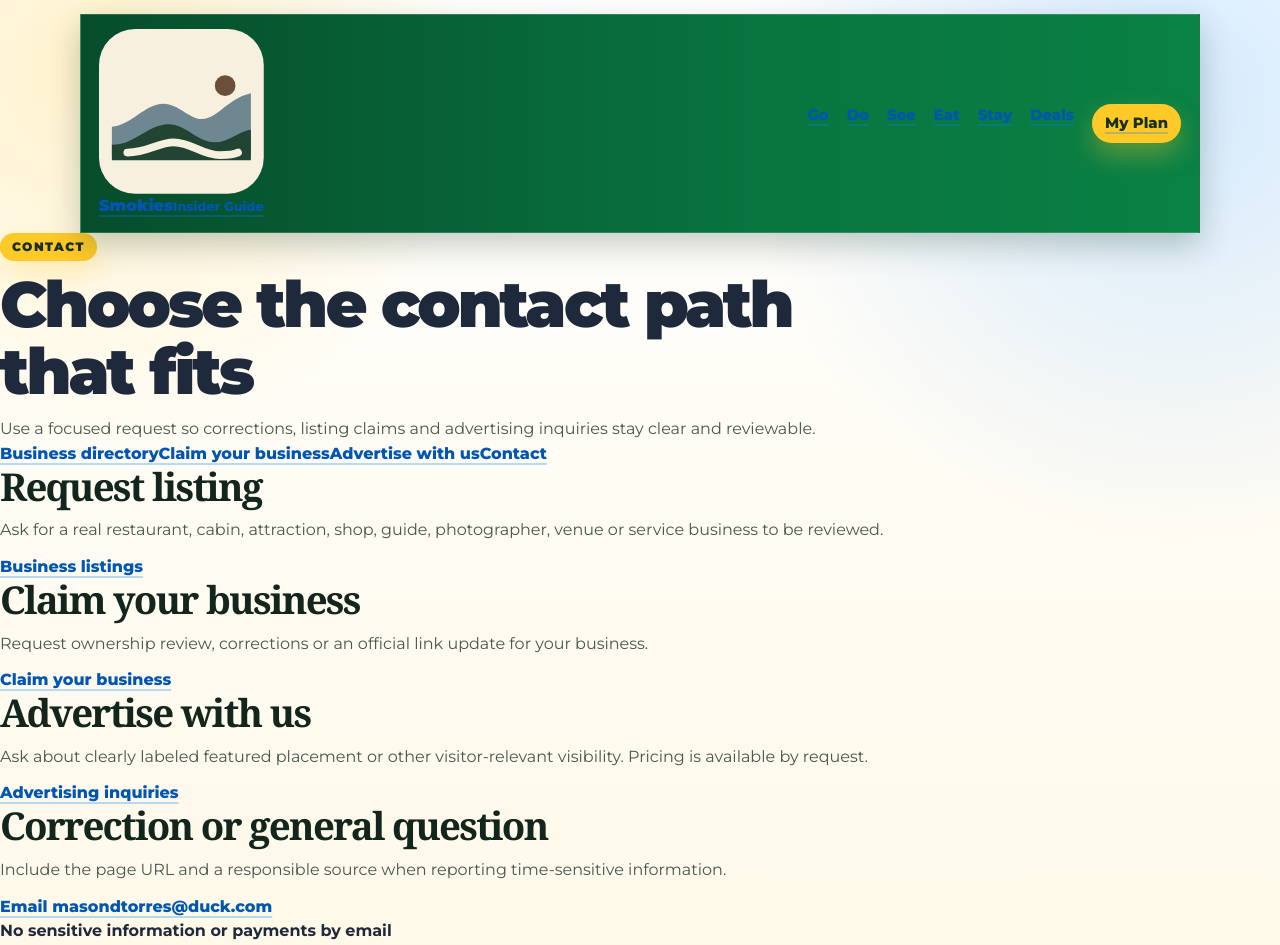
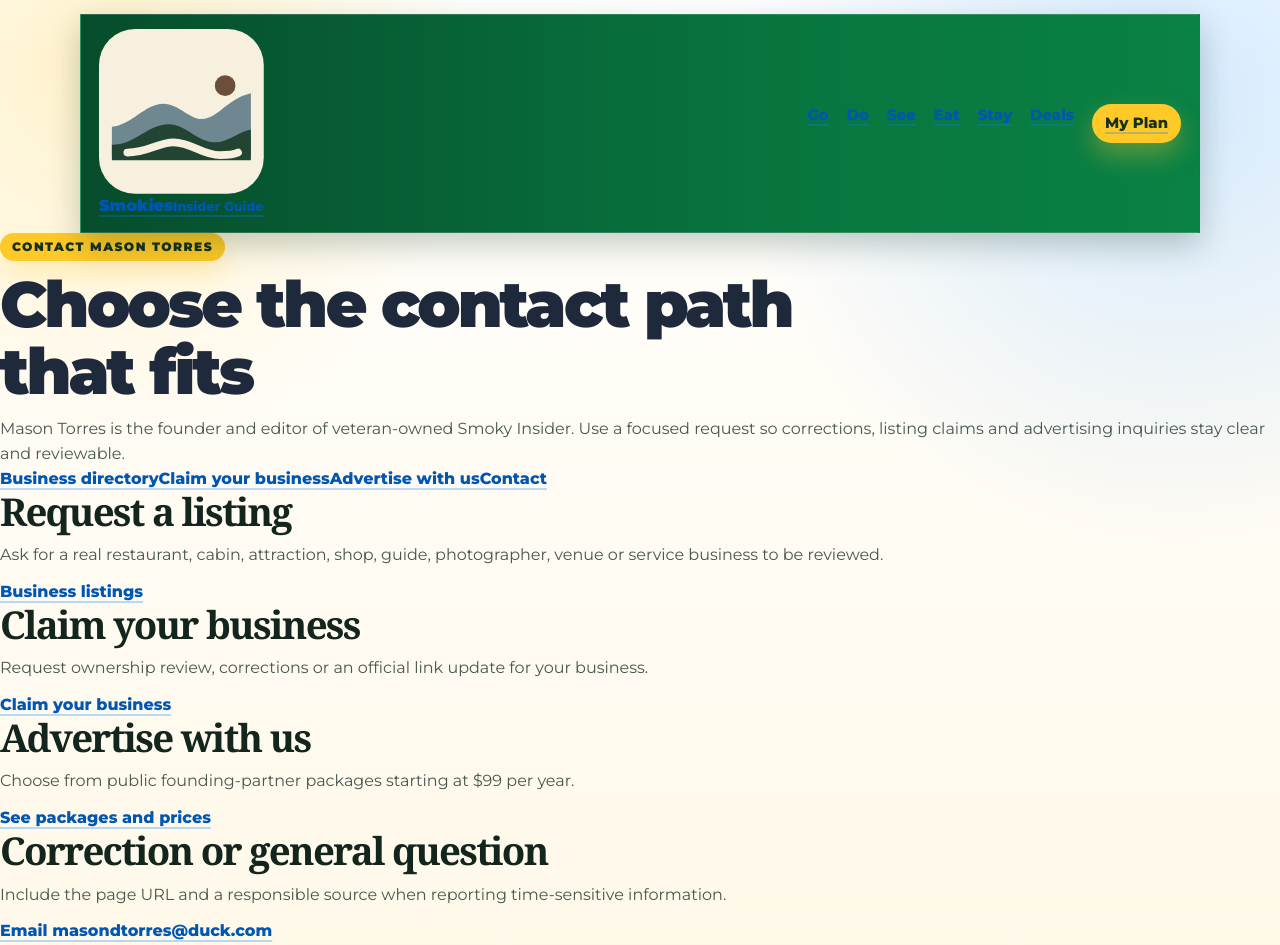
Before and after one commit to masondtorres/smokies-insider-guide, a Next.js app: page /contact in a window 1280 px wide. Shown: the top 945 px of the page. Built offline with nearby package versions, Linux system fonts and the light colour scheme.

Commit message:
brand: identify Mason Torres on contact and link public pricing

```diff
--- a/src/app/contact/page.tsx
+++ b/src/app/contact/page.tsx
@@ -3,8 +3,8 @@
 import { BusinessPageShell, BusinessPathLinks, businessEmail, inquiryHref } from "@/components/business-intake";
 
 export const metadata: Metadata = {
-  title: "Contact Smoky Insider",
-  description: "Contact Smoky Insider for corrections, business listings, claims and advertising inquiries.",
+  title: "Contact Mason Torres | Smoky Insider",
+  description: "Contact Mason Torres at veteran-owned Smoky Insider for corrections, listings, partnerships and advertising.",
 };
 
 const generalHref = inquiryHref("General inquiry - Smoky Insider", ["Page URL, if relevant", "Your message"]);
@@ -12,15 +12,15 @@
 export default function ContactPage() {
   return (
     <BusinessPageShell
-      eyebrow="Contact"
+      eyebrow="Contact Mason Torres"
       title="Choose the contact path that fits"
-      intro="Use a focused request so corrections, listing claims and advertising inquiries stay clear and reviewable."
+      intro="Mason Torres is the founder and editor of veteran-owned Smoky Insider. Use a focused request so corrections, listing claims and advertising inquiries stay clear and reviewable."
     >
       <BusinessPathLinks />
 
       <section className="business-offer-grid contact-path-grid">
         <article>
-          <h2>Request listing</h2>
+          <h2>Request a listing</h2>
           <p>Ask for a real restaurant, cabin, attraction, shop, guide, photographer, venue or service business to be reviewed.</p>
           <Link href="/business-listings">Business listings</Link>
         </article>
@@ -31,8 +31,8 @@
         </article>
         <article>
           <h2>Advertise with us</h2>
-          <p>Ask about clearly labeled featured placement or other visitor-relevant visibility. Pricing is available by request.</p>
-          <Link href="/advertise">Advertising inquiries</Link>
+          <p>Choose from public founding-partner packages starting at $99 per year.</p>
+          <Link href="/advertise">See packages and prices</Link>
         </article>
         <article>
           <h2>Correction or general question</h2>
@@ -42,8 +42,8 @@
       </section>
 
       <aside className="business-trust-note">
-        <strong>No sensitive information or payments by email</strong>
-        <p>Do not send passwords, payment-card information or sensitive identity documents. The site currently has no listing dashboard, payment processing or automated submission backend.</p>
+        <strong>No sensitive information or payment-card details by email</strong>
+        <p>Do not send passwords, payment-card information or sensitive identity documents. Approved commercial partners receive written terms and separate payment instructions.</p>
         <Link href="/corrections">Read the correction path</Link>
       </aside>
     </BusinessPageShell>
```
